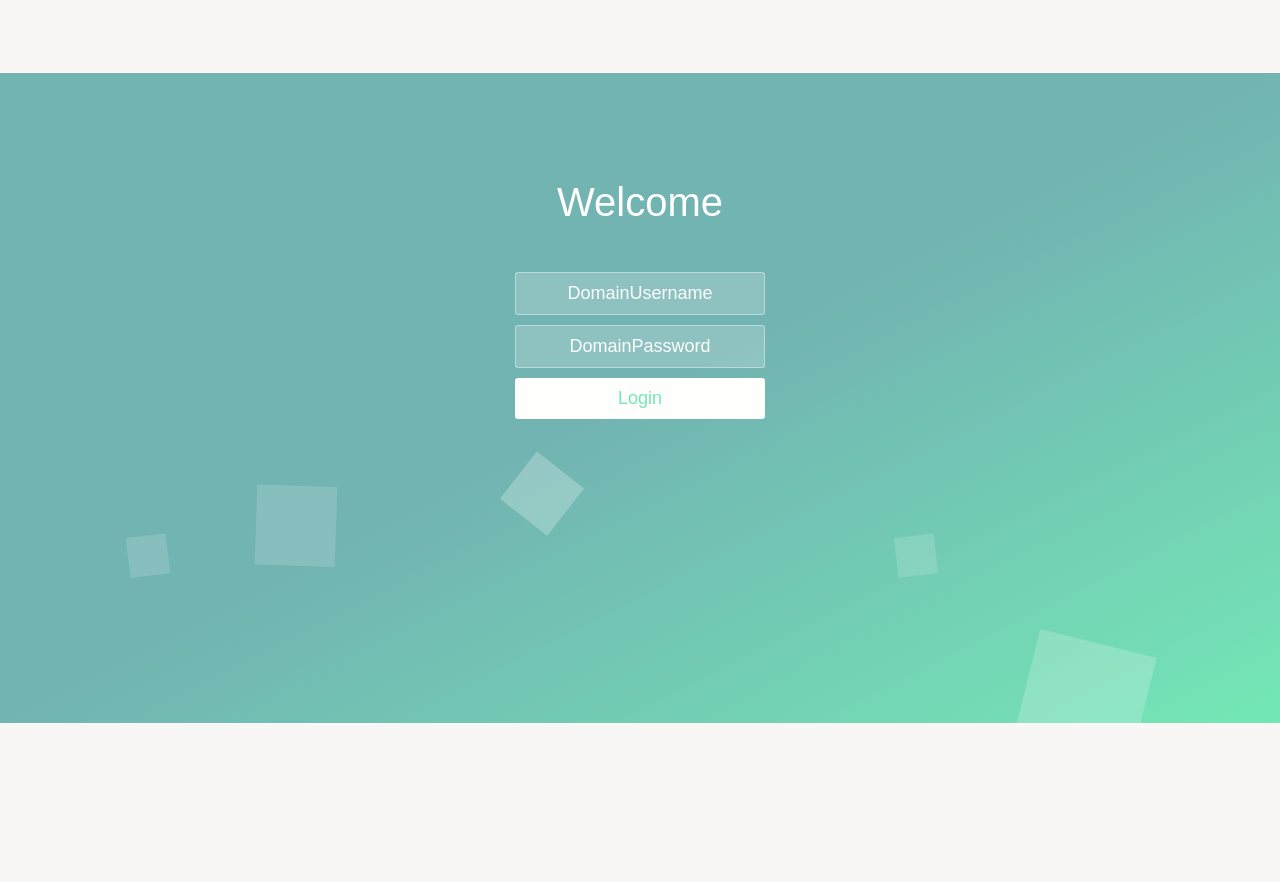
After one commit to honglei619/bankroll, a PHP site: page / in a window 1280 px wide. The commit adds this page. Shown: the top 882 px of the page. Run offline with PHP 8.4, Linux system fonts and the light colour scheme; some libraries are stand-ins or nearby versions; some web fonts are replaced.

Commit message:
todo
查询页面修改项

```diff
--- /dev/null
+++ b/index.html
@@ -0,0 +1,43 @@
+<!doctype html>
+<html lang="zh">
+<head>
+	<meta charset="UTF-8">
+	<meta http-equiv="X-UA-Compatible" content="IE=edge,chrome=1">
+	<meta name="viewport" content="width=device-width, initial-scale=1.0">
+	<link rel="stylesheet" type="text/css" href="css/normalize.css" />
+	<link rel="stylesheet" type="text/css" href="css/default.css">
+	<link rel="stylesheet" type="text/css" href="css/index.css">
+	<title>欢迎使用资金计划填报系统</title>
+</head>
+<body>
+	<div class="htmleaf-container">
+		<div class="wrapper">
+			<div class="container">
+				<h1>Welcome</h1>
+
+					<form class="form" action="check.php" method="post">
+					<input type="text" placeholder="DomainUsername" name = "username">
+					<input type="password" placeholder="DomainPassword" name = "password">
+					<button type="submit" id="login-button">Login</button>
+				</form>
+			</div>
+
+			<ul class="bg-bubbles">
+				<li></li>
+				<li></li>
+				<li></li>
+				<li></li>
+				<li></li>
+				<li></li>
+				<li></li>
+				<li></li>
+				<li></li>
+				<li></li>
+			</ul>
+		</div>
+	</div>
+
+	<script src="http://libs.useso.com/js/jquery/2.1.1/jquery.min.js" type="text/javascript"></script>
+	<script>window.jQuery || document.write('<script src="js/jquery-2.1.1.min.js"><\/script>')</script>
+</body>
+</html>
--- a/search.php
+++ b/search.php
@@ -5,6 +5,7 @@
 </head>
 <body>
 	<?php
+	//将查询条件列表化，日期加入日期间隔，日期输入框代入日期标准库
 		session_start();
 	if (isset($_SESSION['valie_user'])){
 
```
